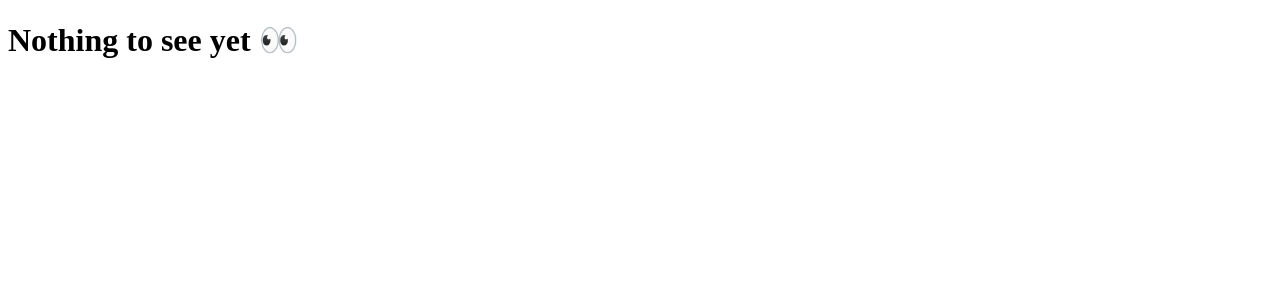
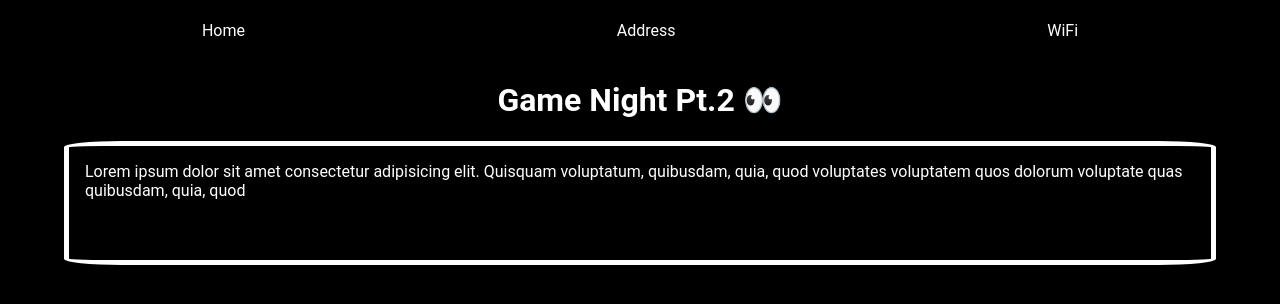
Before and after one commit to aamir-asaram/Portfolio-V2, a website: page gamenight/index.html in a window 1280 px wide. Drawn offline with Linux system fonts and the light colour scheme.

Commit message:
Rough layout

```diff
--- a/gamenight/index.html
+++ b/gamenight/index.html
@@ -4,11 +4,19 @@
   <meta charset="UTF-8">
   <meta http-equiv="X-UA-Compatible" content="IE=edge">
   <meta name="viewport" content="width=device-width, initial-scale=1.0">
+  <link rel="stylesheet" href="styles.css">
+  <script src="index.js" defer></script>
   <title>21-07</title>
 </head>
 <body>
-  <!-- <h1></h1> -->
-  <!-- eyes emoji -->
-  <h1>Nothing to see yet &#128064;</h1>
+  <nav>
+    <p>Home</p>
+    <p>Address</p>
+    <p>WiFi</p>
+  </nav>
+  <h1>Game Night Pt.2 &#128064;</h1>
+  <section id="content">
+
+  </section>
 </body>
 </html>
--- /dev/null
+++ b/gamenight/index.js
@@ -0,0 +1,40 @@
+const container = document.querySelector('#content');
+console.log(container);
+const wifi = () => {
+  container.innerHTML = `
+    <h2>WiFi Info</h2>
+    <img src="./wifi.png" alt="">
+    <p>SSID: <span id="ssid">Home</span></p>
+    <p>Password: <span id="password">42884866</span></p>
+  `;
+  const ssid = document.querySelector('#ssid');
+  const password = document.querySelector('#password');
+  password.parentElement.addEventListener('click', () => {
+    navigator.clipboard.writeText('42884866');
+    password.textContent = 'Copied!';
+    setTimeout(() => {
+      password.textContent = '42884866';
+    }, 2000);
+  });
+};
+
+const home = () => {
+  container.innerHTML = `
+    <p>Lorem ipsum dolor sit amet
+    consectetur adipisicing elit. Quisquam
+    voluptatum, quibusdam, quia, quod
+    voluptates voluptatem quos dolorum
+    voluptate quas quibusdam, quia, quod
+    </p>
+    `;
+}
+
+document.addEventListener('click', (e) => {
+  if (e.target.textContent === 'WiFi') {
+    wifi();
+  } else if (e.target.textContent === 'Home') {
+    home();
+  }
+});
+
+home();
--- /dev/null
+++ b/gamenight/styles.css
@@ -0,0 +1,52 @@
+:root {
+  --background: #000;
+  --text: #fff;
+}
+
+body {
+  display: flex;
+  flex-direction: column;
+  align-items: center;
+  height: 100vh;
+  margin: 0;
+  background-color: var(--background);
+  color: var(--text);
+  font-family: 'Roboto', sans-serif;
+}
+
+nav {
+  display: flex;
+  justify-content: space-around;
+  align-items: center;
+  width: 100%;
+  height: 60px;
+  padding: 0 16px;
+  box-sizing: border-box;
+}
+
+h1 {
+  padding: 0;
+}
+
+#content {
+  display: flex;
+  flex-direction: column;
+  align-items: center;
+  width: 90%;
+  border: 5px solid var(--text);
+  border-radius: 5%;
+  padding: 16px;
+  padding-bottom: 60px;
+  box-sizing: border-box;
+
+}
+
+#content img {
+  width: 70%;
+  object-fit: contain;
+  margin-bottom: 16px;
+}
+
+#content p {
+  margin: 0;
+}
```
Also changed, not shown: gamenight/wifi.png (added).
